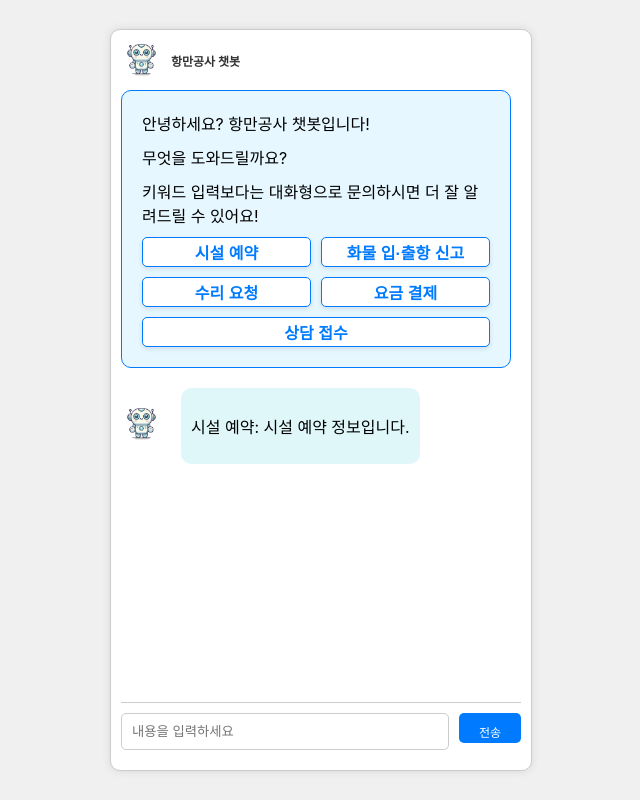
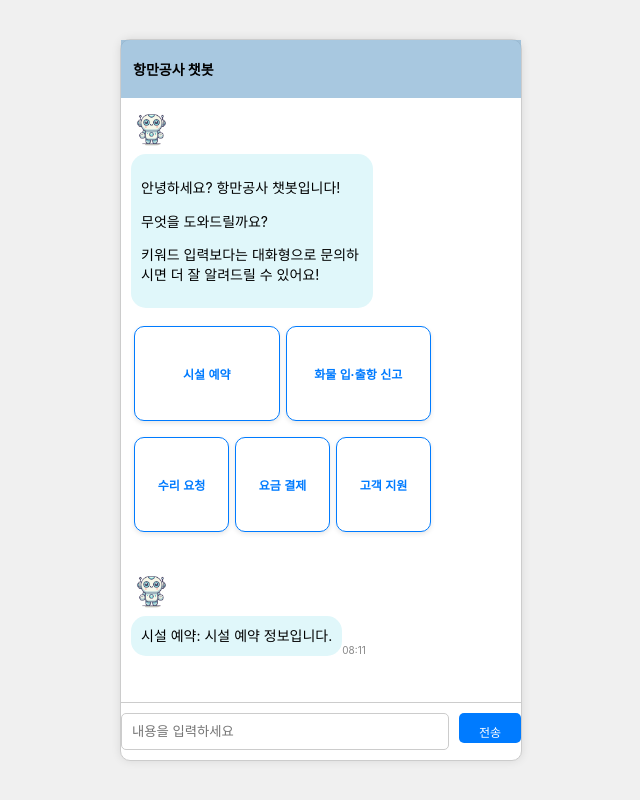
Before and after one commit to 2024-ICT-chatbot/Chatbot_Front, a React (Create React App) app: page / in a window 1280 px wide. Both pictures are taken after a click on the button "시설 예약". Shown: the whole page, without its empty margins (319-959 px from the left). Built offline with nearby package versions, Linux system fonts and the light colour scheme.

Commit message:
UI 변경 1
UI 1

```diff
--- a/src/components/ChatMessage.css
+++ b/src/components/ChatMessage.css
@@ -15,14 +15,21 @@
     font-size: 1.2em;
 }
 
+
+.chat-message-container {
+    background-color: #fff; /* 나머지 흰 바탕 영역 */
+    padding: 10px; /* 기본 여백 추가 */
+    margin-top: 2px; /* 배경색 영역 아래로 챗봇 메시지들이 오도록 여유 공간 추가 */
+}
+
+
 .welcome-box {
-    background-color: #f0f8ff;
-    border: 1px solid #ccc;
-    border-radius: 10px;
-    padding: 10px;
-    margin-bottom: 10px;
-    text-align: left; /* 왼쪽 정렬 */
+    border: none; /* 배경에서 제거할 경우 테두리 제거 */
+    padding: 0;
+    margin-bottom: 0; /* 버튼과의 간격을 없앰 */
+    text-align: left;
 }
+
 
 .spacing {
     height: 10px; /* 메시지와 버튼 사이의 간격 설정 */
@@ -47,8 +54,32 @@
     display: flex;
     flex-wrap: wrap;
     gap: 10px;
-    justify-content: center; /* 버튼 가운데 정렬 */
+    justify-content: center;
+    margin-top: 10px; /* 메시지 박스와 버튼 사이 간격 */
 }
+
+.buttons button {
+    width: 50px; /* 정사각형 버튼을 위해 너비 설정 */
+    height: 50px; /* 정사각형 버튼을 위해 높이 설정 */
+    font-size: 12px;
+    border: 1px solid #007bff;
+    border-radius: 5px;
+    background-color: white;
+    color: #007bff;
+    cursor: pointer;
+    display: flex;
+    align-items: center;
+    justify-content: center;
+    text-align: center;
+    font-weight: bold;
+    box-shadow: 0 2px 5px rgba(0, 0, 0, 0.1);
+}
+
+.buttons button:hover {
+    background-color: #007bff;
+    color: white;
+}
+
 
 button {
     height: 30px; /* 모든 버튼 높이를 동일하게 설정 */
@@ -65,35 +96,108 @@ button:hover {
 
 .chat-message {
     display: flex;
-    align-items: center;
-    margin-bottom: 10px;
+    flex-direction: column; /* 세로 방향으로 정렬 */
+    align-items: flex-start;
+    margin-bottom: 15px;
+}
+
+.message-container {
+    display: flex;
+    align-items: flex-end; /* 메시지와 시간을 하단 정렬 */
+    width: 100%;
+}
+
+.message-container.user {
+    justify-content: flex-end; /* 사용자 메시지는 우측 끝에 정렬 */
 }
 
 .message-bubble {
-    max-width: 60%; /* 최대 너비 */
-    min-width: 0%; /* 최소 너비 */
-    width: auto; /* 필요에 따라 너비 조정 */
-    min-height: 30px; /* 최소 높이 설정 */
-    padding: 3%;
-    border-radius: 10px;
-    margin-left: 10px;
-    word-break: break-word; /* 단어가 길 경우 줄바꿈 */
-    overflow-y: auto; /* 내용이 많을 경우 스크롤 가능 */
+    max-width: 60%;
+    padding: 10px;
+    border-radius: 15px;
+    font-size: 14px;
+    line-height: 1.4;
+    background-color: #e0f7fa; /* 챗봇 메시지 배경색 */
+}
+
+.message-container.user .message-bubble {
+    background-color: #f1f1f1; /* 사용자 메시지 배경색 */
+    margin-left: 10px; /* 시간과 메시지 사이에 간격 추가 */
+}
+
+.timestamp {
+    font-size: 10px; /* 시간 표시의 글자 크기 줄임 */
+    color: #888; /* 시간 표시의 글자 색상 */
 }
 
 
-/* 사용자 메시지 스타일 */
-.message-bubble.user {
-    background-color: #d3d3ff; /* 보라색 배경 */
-    align-self: flex-end;
-    margin-left: auto;
-    padding: 5px 10px; /* 기존 값에서 위아래 padding 줄이기 */
-    border-radius: 10px;
+.message-container.user .message-bubble {
+    margin-left: 0; /* 시간과 메시지 사이의 기본 간격을 제거 */
 }
 
-/* 챗봇 메시지 스타일 */
-.message-bubble.bot {
-    background-color: #e0f7fa;
-    align-self: flex-start;
-    padding: 10px; /* 필요에 따라 padding 값 조정 */
+.buttons-outside {
+    display: flex;
+    flex-direction: column;
+    gap: 5px; /* 각 행 사이의 간격을 매우 작게 설정 */
+    justify-content: center;
+    align-items: center; /* 버튼들이 중앙에 정렬되도록 설정 */
+    margin-top: 15px; /* 메시지 박스와 버튼 사이 간격 설정 */
 }
+
+.buttons-row {
+    display: flex;
+    justify-content: space-between;
+    width: 100%;
+    max-width: 350px; /* 버튼 줄의 최대 너비 설정 */
+}
+
+.buttons-row:first-child {
+    margin-bottom: 5px; /* 첫 번째 줄과 두 번째 줄 사이의 간격을 매우 작게 설정 */
+}
+
+.wide-button {
+    flex: 1;
+    padding: 30px 0; /* 버튼의 세로 길이 설정 */
+    font-size: 12px; /* 폰트 크기 설정을 줄임 */
+    border: 1px solid #007bff;
+    border-radius: 10px; /* 버튼 모서리를 둥글게 설정 */
+    background-color: white; /* 원래 배경색 */
+    color: #007bff;
+    cursor: pointer;
+    text-align: center;
+    font-weight: bold;
+    box-shadow: 0 2px 5px rgba(0, 0, 0, 0.1); /* 버튼의 그림자 설정 */
+    display: flex;
+    align-items: center;
+    justify-content: center;
+    margin-right: 5px; /* 버튼 사이의 간격을 매우 작게 설정 */
+    white-space: nowrap; /* 텍스트가 가로로 한 줄로 나오도록 설정 */
+    height: 60px; /* 일정한 높이 설정 */
+}
+
+.buttons-row button {
+    flex: 1;
+    padding: 0; /* 버튼 내부의 여백 제거 */
+    font-size: 12px; /* 폰트 크기 설정을 줄임 */
+    border: 1px solid #007bff;
+    border-radius: 10px; /* 버튼 모서리를 둥글게 설정 */
+    background-color: white; /* 원래 배경색 */
+    color: #007bff;
+    cursor: pointer;
+    text-align: center;
+    font-weight: bold;
+    box-shadow: 0 2px 5px rgba(0, 0, 0, 0.1); /* 버튼의 그림자 설정 */
+    margin: 3px; /* 버튼들 사이의 간격을 설정 */
+    display: flex;
+    align-items: center;
+    justify-content: center; /* 버튼 내부의 텍스트를 정 가운데로 설정 */
+    white-space: nowrap; /* 텍스트가 가로로 한 줄로 나오도록 설정 */
+    height: 95px; /* 일정한 높이 설정 */
+    width: 95px; /* 버튼의 일정한 너비 설정 */
+}
+
+.buttons-row button:hover,
+.wide-button:hover {
+    background-color: #007bff;
+    color: white;
+}
--- a/src/components/ChatMessage.js
+++ b/src/components/ChatMessage.js
@@ -1,7 +1,6 @@
 import React, { useEffect, useRef } from 'react';
 import './ChatMessage.css';
 import botCharacter from '../assets/images/bot_character.png';
-
 
 const ChatMessage = ({ message, handleButtonClick }) => {
     const isUser = message.type === 'user';
@@ -12,51 +11,57 @@ const ChatMessage = ({ message, handleButtonClick }) => {
         chatEndRef.current?.scrollIntoView({ behavior: 'smooth' });
     }, [message]);
 
-    if (message.isWelcome) {
     return (
-            <div>
-                <div className="bot-header">
-                    {/* 챗봇 이미지와 이름 */}
+        <div className="chat-message-container">
+            {message.isWelcome ? (
+                <div className={`chat-message bot`}>
+                    <div className="bot-info">
                         <img src={botCharacter} alt="bot" className="bot-image" />
-                    <div className="bot-name">항만공사 챗봇</div>
                     </div>
-                <div className="welcome-box">
-                    {/* 안내 메시지 */}
-                    <div>안녕하세요? 항만공사 챗봇입니다!</div>
-                    <div className="spacing" />
-                    <div>무엇을 도와드릴까요?</div>
-                    <div className="spacing" />
-                    <div>키워드 입력보다는 대화형으로 문의하시면 더 잘 알려드릴 수 있어요!</div>
-                    {/* 메시지와 버튼 사이의 간격을 위한 div 추가 */}
-                    <div className="spacing" />
-                    <div className="buttons">
-                        {/* 버튼들 */}
-                        <button onClick={() => handleButtonClick('facility')}>시설 예약</button>
-                        <button onClick={() => handleButtonClick('cargo')}>화물 입·출항 신고</button>
+                    <div className="message-container bot">
+                        <div className="message-bubble">
+                            <p>안녕하세요? 항만공사 챗봇입니다!</p>
+                            <p>무엇을 도와드릴까요?</p>
+                            <p>키워드 입력보다는 대화형으로 문의하시면 더 잘 알려드릴 수 있어요!</p>
+                        </div>
+                    </div>
+                    <div className="buttons-outside">
+                        <div className="buttons-row">
+                            <button onClick={() => handleButtonClick('facility')} className="wide-button">시설 예약</button>
+                            <button onClick={() => handleButtonClick('cargo')} className="wide-button">화물 입·출항 신고</button>
+                        </div>
+                        <div className="buttons-row">
                             <button onClick={() => handleButtonClick('repair')}>수리 요청</button>
                             <button onClick={() => handleButtonClick('payment')}>요금 결제</button>
-                        <button onClick={() => handleButtonClick('consult')}>상담 접수</button>
+                            <button onClick={() => handleButtonClick('consult')}>고객 지원</button>
                         </div>
                     </div>
                     <div ref={chatEndRef} />
                 </div>
-        );
-    }
-
-    return (
+            ) : (
                 <div className={`chat-message ${isUser ? 'user' : 'bot'}`}>
                     {!isUser && (
                         <div className="bot-info">
-                    {/* 챗봇 이미지 */}
                             <img src={botCharacter} alt="bot" className="bot-image" />
                         </div>
                     )}
-            <div className={`message-bubble ${isUser ? 'user' : 'bot'}`}>
-                {Array.isArray(message.text) ? message.text.map((line, index) => (
-                    <p key={index}>{line}</p>
-                )) : <p>{message.text}</p>}
+                    <div className={`message-container ${isUser ? 'user' : 'bot'}`}>
+                        {!isUser && (
+                            <>
+                                <div className="message-bubble">{message.text}</div>
+                                <div className="timestamp bot-timestamp">{message.timestamp}</div>
+                            </>
+                        )}
+                        {isUser && (
+                            <>
+                                <div className="timestamp user-timestamp">{message.timestamp}</div>
+                                <div className="message-bubble">{message.text}</div>
+                            </>
+                        )}
                     </div>
                     <div ref={chatEndRef} />
+                </div>
+            )}
         </div>
     );
 };
--- a/src/containers/App.css
+++ b/src/containers/App.css
@@ -13,12 +13,34 @@
   margin: 0 auto;
   border: 1px solid #ccc;
   border-radius: 10px;
-  padding: 10px;
+  padding: 0px;
   background-color: #fff;
   box-shadow: 0 0 10px rgba(0, 0, 0, 0.1);
   display: flex;
   flex-direction: column;
   height: 90vh;
+  .header-text-container {
+    width: calc(100%); /* 부모의 너비에 추가 여백을 더하여 전체 화면을 덮도록 설정 */
+    text-align: left; /* 텍스트를 좌측 정렬 */
+    padding: 5px 10px; /* 상하 및 좌우 간격 추가 */
+    background-color: #87b3d5b8; /* 배경색 설정 */
+    position: relative; /* 요소를 상대적으로 배치 */
+
+    box-sizing: border-box; /* 패딩과 보더를 너비에 포함 */
+  }
+  .parent-container {
+    margin-left: 0;
+    padding-left: 0;
+  }
+
+
+  .header-text {
+    font-size: 14px; /* 텍스트 크기 설정 */
+    font-weight: bold; /* 텍스트 굵게 설정 */
+    margin-left: 2px; /* 좌측 여백 추가 */
+    color: #000; /* 텍스트를 검정색으로 설정 */
+  }
+
 }
 
 .content-container {
@@ -114,6 +136,7 @@
   background-color: #007bff;
   color: white;
   cursor: pointer;
+
 }
 
 .send-button:hover {
--- a/src/containers/App.js
+++ b/src/containers/App.js
@@ -18,15 +18,18 @@ const App = () => {
   const [messages, setMessages] = useState([]);
   const [input, setInput] = useState('');
 
+  // 페이지 로드 시 웰컴 메시지 추가
   useEffect(() => {
     const welcomeMessage = {
       type: 'bot',
       text: ['안녕하세요? 항만공사 챗봇입니다.', '무엇을 도와드릴까요?'],
-      isWelcome: true
+      isWelcome: true,
+      timestamp: new Date().toLocaleTimeString([], { hour: '2-digit', minute: '2-digit', hour12: false }),
     };
     setMessages([welcomeMessage]);
   }, []);
 
+  // 버튼 클릭 시 발생하는 이벤트 처리
   const handleButtonClick = (infoType) => {
     let info = '';
     switch (infoType) {
@@ -49,21 +52,32 @@ const App = () => {
         info = '';
     }
 
-    const newMessages = [...messages, { type: 'bot', text: info }];
+    const newMessages = [...messages, { type: 'bot', text: info, timestamp: new Date().toLocaleTimeString([], { hour: '2-digit', minute: '2-digit', hour12: false }) }];
     setMessages(newMessages);
   };
 
+  // 메시지 전송 처리
   const handleSend = async () => {
     if (input.trim() !== '') {
-      const newMessages = [...messages, { type: 'user', text: input }];
-      setMessages(newMessages);
+      const userMessage = {
+        type: 'user',
+        text: input,
+        timestamp: new Date().toLocaleTimeString([], { hour: '2-digit', minute: '2-digit', hour12: false }),
+      };
+      setMessages([...messages, userMessage]);
       setInput('');
 
       const botResponse = await getBotResponse(input);
-      setMessages((prevMessages) => [...prevMessages, { type: 'bot', text: botResponse }]);
+      const botMessage = {
+        type: 'bot',
+        text: botResponse,
+        timestamp: new Date().toLocaleTimeString([], { hour: '2-digit', minute: '2-digit', hour12: false }),
+      };
+      setMessages((prevMessages) => [...prevMessages, botMessage]);
     }
   };
 
+  // Enter 키 입력 시 메시지 전송
   const handleKeyPress = (e) => {
     if (e.key === 'Enter') {
       handleSend();
@@ -73,6 +87,11 @@ const App = () => {
   return (
     <div className="chatbot-container">
       <div className="chatbot">
+        {/* 헤더를 최상단에 고정 */}
+        <div className="header-text-container">
+          <p className="header-text">항만공사 챗봇</p>
+        </div>
+
         <div className="content-container">
           <div className="messages">
             {messages.map((msg, index) => (
```
Also changed, not shown: src/index.css (line endings or trailing spaces), src/index.js (line endings or trailing spaces), src/reportWebVitals.js (line endings or trailing spaces), src/services/api.js (line endings or trailing spaces), src/setupTests.js (line endings or trailing spaces), 1 other file (tests, documents, lock files or other folders). Lines whose indentation alone changed are shown as unchanged.
